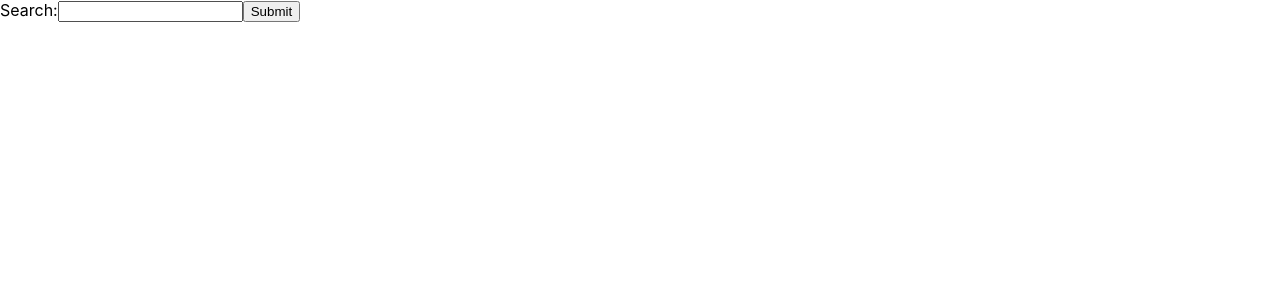
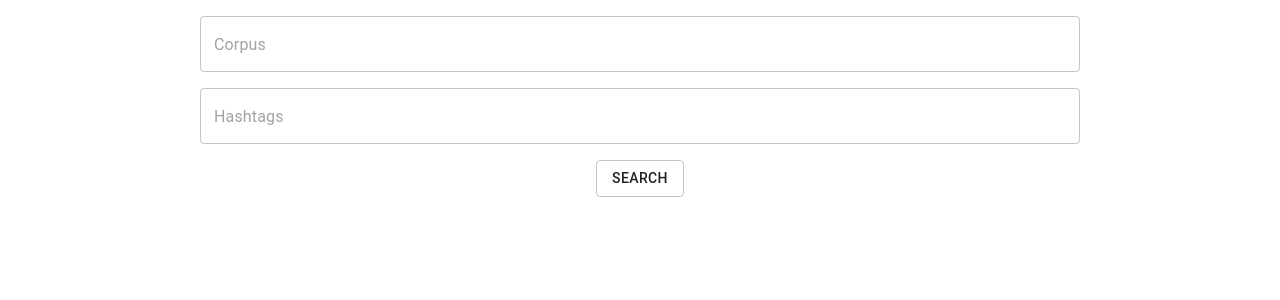
Before and after one commit to rpo19/personalized_search_engine, a React (Create React App) app in the folder irengine-gui/: page / in a window 1280 px wide. Shown: the top 300 px of the page. Built offline with nearby package versions, Linux system fonts and the light colour scheme.

Commit message:
gui refactor, basic search

```diff
--- a/irengine-gui/package.json
+++ b/irengine-gui/package.json
@@ -3,6 +3,7 @@
   "version": "0.1.0",
   "private": true,
   "dependencies": {
+    "@material-ui/core": "^4.11.3",
     "@testing-library/jest-dom": "^5.11.4",
     "@testing-library/react": "^11.1.0",
     "@testing-library/user-event": "^12.1.10",
--- a/irengine-gui/src/App.css
+++ b/irengine-gui/src/App.css
@@ -1,38 +1,3 @@
-.App {
-  text-align: center;
+ul {
+    list-style-type: none;
 }
-
-.App-logo {
-  height: 40vmin;
-  pointer-events: none;
-}
-
-@media (prefers-reduced-motion: no-preference) {
-  .App-logo {
-    animation: App-logo-spin infinite 20s linear;
-  }
-}
-
-.App-header {
-  background-color: #282c34;
-  min-height: 100vh;
-  display: flex;
-  flex-direction: column;
-  align-items: center;
-  justify-content: center;
-  font-size: calc(10px + 2vmin);
-  color: white;
-}
-
-.App-link {
-  color: #61dafb;
-}
-
-@keyframes App-logo-spin {
-  from {
-    transform: rotate(0deg);
-  }
-  to {
-    transform: rotate(360deg);
-  }
-}
--- a/irengine-gui/src/App.js
+++ b/irengine-gui/src/App.js
@@ -1,5 +1,17 @@
 import './App.css';
 import { Component } from 'react';
+import './Tweet.js';
+import Tweet from './Tweet.js';
+import Results from './Results.js';
+import SearchForm from './SearchForm';
+import {
+  Container,
+  Paper
+} from '@material-ui/core';
+
+const theme = {
+  spacing: 4,
+}
 
 class App extends Component {
   constructor(props) {
@@ -8,53 +20,16 @@ class App extends Component {
       value: '',
       queryResults: [],
     };
-    this.handleChange = this.handleChange.bind(this);
-    this.handleSubmit = this.handleSubmit.bind(this);
+    this.handleResults = this.handleResults.bind(this);
   }
 
-  handleChange(event) { this.setState({ value: event.target.value }); }
-  handleSubmit(event) {
-    const requestOptions = {
-      method: 'POST',
-      headers: {
-        'Content-Type': 'application/json',
-      },
-      body: JSON.stringify(
-        { query: { match: { full_text: this.state.value } } })
-    };
-    fetch("http://127.0.0.1:9200/usertweets/_search", requestOptions)
-      .then(res => res.json())
-      .then(
-        (result) => {
-          // this.setState({
-          //   isLoaded: true,
-          //   items: result.items
-          // // });
-          // console.log(result);
-          // console.log(result['hits']['total'].value);
-
-          const hits = result['hits']['hits']
-
-          this.handleResults(hits)
-
-        },
-        // Note: it's important to handle errors here
-        // instead of a catch() block so that we don't swallow
-        // exceptions from actual bugs in components.
-        (error) => {
-          console.log("fetch error!");
-        }
-      );
-    event.preventDefault();
-  }
-
-  handleResults(hits) {
+  handleResults(res) {
+    console.log(res)
+    const hits = res['hits']['hits'];
     const results = hits.map((hit, idx) => {
       return (
         <li key={hit['_source']['id_str']}>
-          <span>
-            {hit['_source']['full_text']}
-          </span>
+          <Tweet value={hit['_source']} />
         </li>);
     });
 
@@ -65,16 +40,18 @@ class App extends Component {
 
   render() {
     return (
-      <div>
-        <form onSubmit={this.handleSubmit}>
-          <label>
-            Search:
-                <input type="text" value={this.state.value} onChange={this.handleChange} />
-          </label>
-          <input type="submit" value="Submit" />
-        </form>
-        <ol> {this.state.queryResults} </ol>
-      </div>
+      <Container>
+        <Container maxWidth="md">
+          <SearchForm
+            onResults={this.handleResults}
+          />
+        </Container>
+
+        <Paper>
+          <Results value={this.state.queryResults} />
+        </Paper>
+
+      </Container>
     );
   }
 }
--- /dev/null
+++ b/irengine-gui/src/Helper.js
@@ -0,0 +1,40 @@
+class Helper {
+    static basicQuery(host, index, corpus, hastags,
+        handleResults, handleErrors, event) {
+        const requestOptions = {
+            method: 'POST',
+            headers: {
+                'Content-Type': 'application/json',
+            },
+            body: JSON.stringify({
+                query: {
+                    bool: {
+                        should: [
+                            {
+                                match: {
+                                    full_text: {
+                                        query: corpus
+                                    }
+                                }
+                            },
+                            {
+                                match: {
+                                    "entities.hashtags.text": {
+                                        query: hastags
+                                    }
+                                }
+                            }
+                        ]
+                    }
+                }
+            })
+        };
+
+        fetch(host + '/' + index + "/_search", requestOptions)
+            .then(res => res.json())
+            .then(handleResults, handleErrors);
+        event.preventDefault();
+    }
+}
+
+export default Helper;
--- /dev/null
+++ b/irengine-gui/src/Results.js
@@ -0,0 +1,9 @@
+function Results(props) {
+    return (
+        <ul>
+            {props.value}
+        </ul>
+    )
+}
+
+export default Results;
--- /dev/null
+++ b/irengine-gui/src/SearchForm.js
@@ -0,0 +1,75 @@
+import Helper from './Helper.js';
+import { Component } from 'react';
+import {
+    TextField,
+    Button,
+    Box
+} from '@material-ui/core';
+
+class SearchForm extends Component {
+
+    constructor(props) {
+        super(props);
+        this.state = {
+            corpus: '',
+            hashtag: '',
+        }
+        this.handleCorpus = this.handleCorpus.bind(this);
+        this.handleHashtags = this.handleHashtags.bind(this);
+        this.handleSubmit = this.handleSubmit.bind(this);
+    }
+
+    handleSubmit(event) {
+        Helper.basicQuery(
+            "http://127.0.0.1:9200",
+            "usertweets",
+            this.state.corpus,
+            this.state.hashtag,
+            this.props.onResults,
+            (error) => { console.log(error) },
+            event
+        );
+        event.preventDefault();
+    }
+
+    handleCorpus(event) {
+        this.setState({
+            corpus: event.target.value
+        });
+    }
+
+    handleHashtags(event) {
+        this.setState({
+            hashtag: event.target.value
+        });
+    }
+
+    render() {
+        return (
+            <form onSubmit={this.handleSubmit}>
+                <Box m={2} display="block">
+                    <TextField variant="outlined" type="text"
+                        value={this.state.corpus}
+                        onChange={this.handleCorpus} placeholder="Corpus"
+                        fullWidth
+                    />
+                </Box>
+                <Box m={2} display="block">
+                    <TextField variant="outlined" type="text"
+                        value={this.state.hashtag}
+                        onChange={this.handleHashtags} placeholder="Hashtags"
+                        fullWidth
+                    />
+                </Box>
+                <Box m={2} display="block" textAlign='center'>
+                    <Button type="submit" variant="outlined">
+                        Search
+                    </Button>
+                </Box>
+            </form>
+        );
+    }
+
+}
+
+export default SearchForm;
--- /dev/null
+++ b/irengine-gui/src/Tweet.js
@@ -0,0 +1,11 @@
+import { Box } from '@material-ui/core';
+
+function Tweet(props) {
+    return (
+        <Box>
+            {props.value.full_text}
+        </Box>
+    )
+}
+
+export default Tweet;
```
Also changed, not shown: 2 other files (tests, documents, lock files or other folders).
